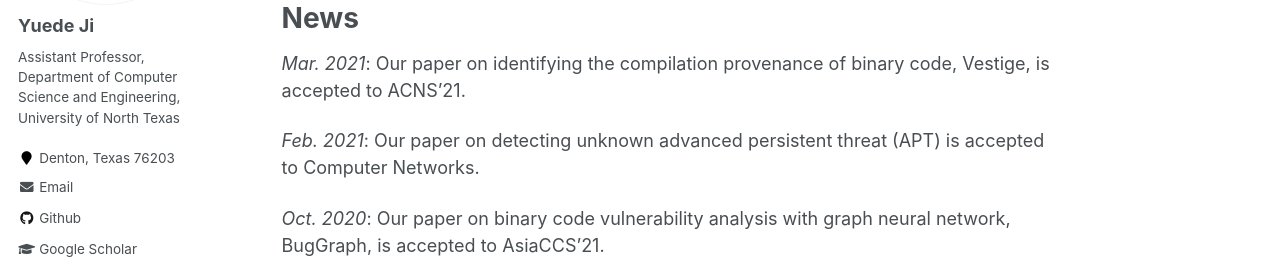
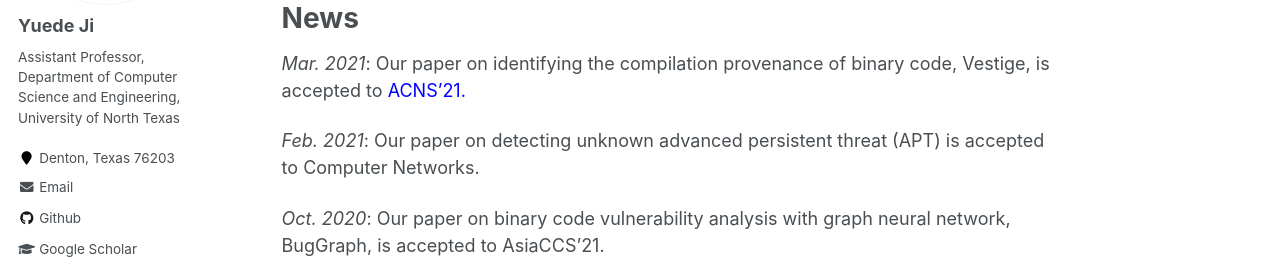
Before and after one commit to yuede/yuede.github.io, a Jekyll site: the page built from _pages/about.md, in a window 1280 px wide and 900 px high, scrolled down 528 px. Shown: the part 207-480 px from the top of the window. Built offline with Jekyll 4.4.1, drawn with Linux system fonts in a browser that asks for light colours.

Commit message:
update about and why_unt

```diff
--- a/_pages/about.md
+++ b/_pages/about.md
@@ -18,7 +18,7 @@ I am looking for multiple self-motivated students (including Ph.D., master, unde
 
 News
 ======
-*Mar. 2021*: Our paper on identifying the compilation provenance of binary code, Vestige, is accepted to ACNS'21.
+*Mar. 2021*: Our paper on identifying the compilation provenance of binary code, Vestige, is accepted to <span style="color:blue">ACNS'21<span style="color:blue">.
 
 *Feb. 2021*: Our paper on detecting unknown advanced persistent threat (APT) is accepted to Computer Networks.
 
```
Also changed, not shown: _pages/why_unt.md (+5 -1 lines).
